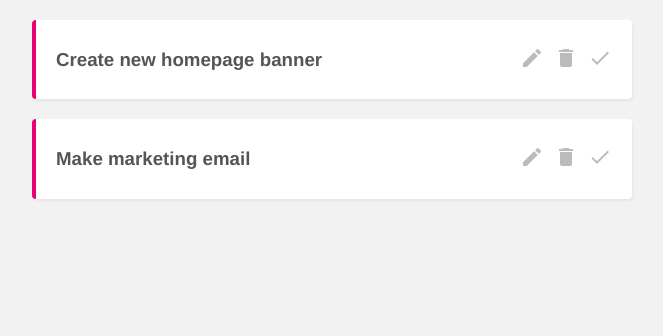
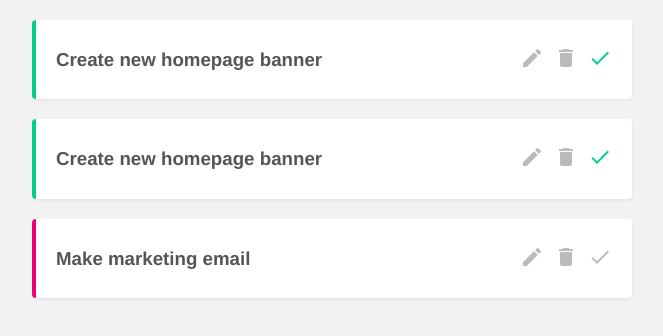
Before and after one commit to costel-dev/project-planner, a Vue app: page / in a window 1280 px wide. Shown: the top 336 px of the page, without its empty margins (308-971 px from the left). Built offline with nearby package versions, Linux system fonts and the light colour scheme; data requests are answered from the project's data file.

Commit message:
delete si done functionality added and stlyed

```diff
--- a/data/db.json
+++ b/data/db.json
@@ -4,13 +4,19 @@
       "id": 1,
       "title": "Create new homepage banner",
       "details": "lorem ipsum",
-            "complete": false
+      "complete": true
     },
     {
       "id": 2,
+      "title": "Create new homepage banner",
+      "details": "lorem ipsum",
+      "complete": true
+    },
+    {
+      "id": 3,
       "title": "Make marketing email",
       "details": "lorem ipsum",
-            "complete": true
+      "complete": false
     }
   ]
 }
--- a/src/components/SingleProject.vue
+++ b/src/components/SingleProject.vue
@@ -1,11 +1,11 @@
 <template>
-  <div class="project">
+  <div class="project" :class="{ complete: project.complete }">
     <div class="actions">
       <h3 @click="showDetails = !showDetails">{{ project.title }}</h3>
       <div class="icons">
         <span class="material-icons">edit</span>
-        <span class="material-icons">delete</span
-        ><span class="material-icons">done</span>
+        <span class="material-icons" @click="deleteProject">delete</span
+        ><span class="material-icons tick" @click="toggleComplete">done</span>
       </div>
     </div>
     <div v-if="showDetails" class="details">
@@ -20,7 +20,24 @@ export default {
   data() {
     return {
       showDetails: false,
+      uri: `http://localhost:3000/projects/${this.project.id}`,
     };
+  },
+  methods: {
+    deleteProject() {
+      fetch(this.uri, { method: "DELETE" })
+        .then(() => this.$emit("delete", this.project.id))
+        .catch((err) => console.log(err));
+    },
+    toggleComplete() {
+      fetch(this.uri, {
+        method: "PATCH",
+        headers: { "Content-Type": "application/json" },
+        body: JSON.stringify({ complete: !this.project.complete }),
+      })
+        .then(() => this.$emit("complete", this.project.id))
+        .catch((err) => console.log(err));
+    },
   },
 };
 </script>
@@ -51,4 +68,11 @@ h3 {
 .material-icons:hover {
   color: #777;
 }
+/* completed projects */
+.project.complete {
+  border-left: 4px solid #00ce89;
+}
+.project.complete .tick {
+  color: #00ce89;
+}
 </style>
--- a/src/views/Home.vue
+++ b/src/views/Home.vue
@@ -2,7 +2,11 @@
   <div class="home">
     <div v-if="projects.length">
       <div v-for="project in projects" :key="project.id">
-        <SingleProject :project="project" />
+        <SingleProject
+          :project="project"
+          @delete="handleDelete"
+          @complete="handleComplete"
+        />
       </div>
     </div>
   </div>
@@ -27,5 +31,14 @@ export default {
       .then((data) => (this.projects = data))
       .catch((err) => console.log(err.message));
   },
+  methods: {
+    handleDelete(id) {
+      this.projects = this.projects.filter((project) => project.id !== id);
+    },
+    handleComplete(id) {
+      let foundProject = this.projects.find((project) => project.id === id);
+      foundProject.complete = !foundProject.complete;
+    },
+  },
 };
 </script>
```
Lines whose indentation alone changed are shown as unchanged.
